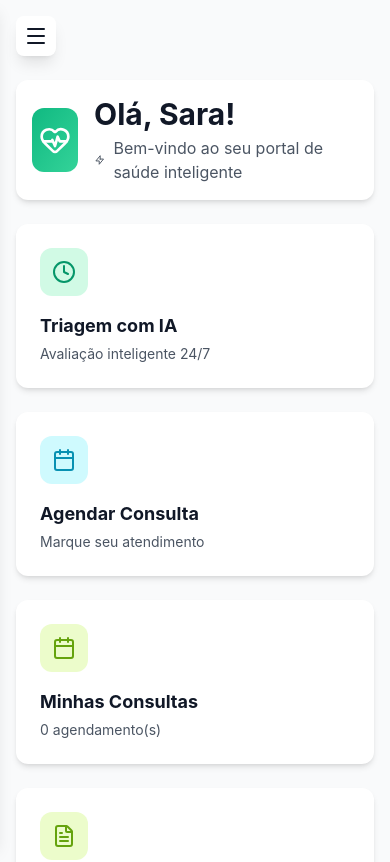
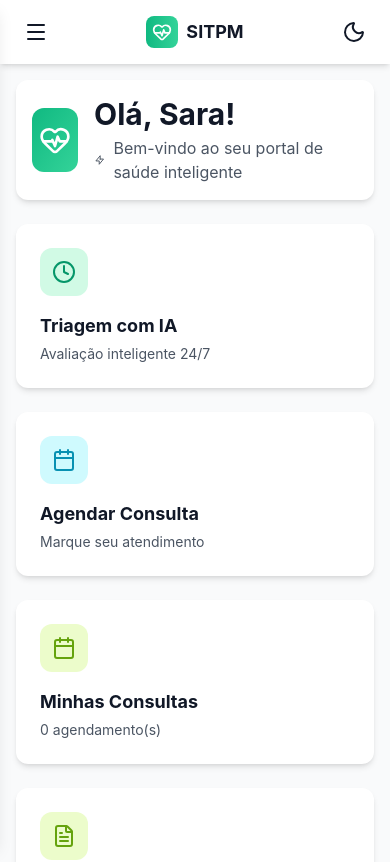
Before and after one commit to saracristinas/SIT-PM-UI, a React (Vite) app: page / in a window 390 px wide. Shown: the top 862 px of the page. Built offline with nearby package versions, Linux system fonts and the light colour scheme.

Commit message:
feat: adicionar cabeçalho responsivo com botão de menu e alternador de modo escuro

```diff
--- a/src/App.jsx
+++ b/src/App.jsx
@@ -1,5 +1,5 @@
 import React, { useState } from 'react'
-import { Check, Menu, X } from 'lucide-react'
+import { Check, Menu, X, Moon, HeartPulse } from 'lucide-react'
 import Sidebar from './components/Sidebar'
 import SITPMDashboard from './components/SITPMDashboard'
 import TriagemIA from './components/TriagemIA'
@@ -90,15 +90,34 @@ export default function App() {
 
   return (
     <div className={`min-h-screen ${darkMode ? 'bg-gray-900' : 'bg-gray-50'}`}>
-      {/* Mobile Menu Button */}
-      <button
-        onClick={() => setSidebarOpen(!sidebarOpen)}
-        className={`fixed top-4 left-4 z-50 p-2 rounded-lg lg:hidden ${
-          darkMode ? 'bg-gray-800 text-white' : 'bg-white text-gray-900'
-        } shadow-lg`}
-      >
-        {sidebarOpen ? <X className="w-6 h-6" /> : <Menu className="w-6 h-6" />}
-      </button>
+      {/* Top Header Mobile/Tablet */}
+      <div className={`fixed top-0 left-0 right-0 h-16 ${darkMode ? 'bg-gray-800' : 'bg-white'} shadow-md z-40 lg:hidden`}>
+        <div className="flex items-center justify-between h-full px-4">
+          {/* Menu Button */}
+          <button
+            onClick={() => setSidebarOpen(!sidebarOpen)}
+            className={`p-2 rounded-lg ${darkMode ? 'text-white' : 'text-gray-900'}`}
+          >
+            {sidebarOpen ? <X className="w-6 h-6" /> : <Menu className="w-6 h-6" />}
+          </button>
+
+          {/* Logo Center */}
+          <div className="flex items-center gap-2">
+            <div className="w-8 h-8 bg-gradient-to-r from-emerald-500 to-emerald-400 rounded-lg flex items-center justify-center">
+              <HeartPulse className="w-5 h-5 text-white" strokeWidth={2} />
+            </div>
+            <span className={`font-bold text-lg ${darkMode ? 'text-white' : 'text-gray-900'}`}>SITPM</span>
+          </div>
+
+          {/* Dark Mode Toggle */}
+          <button
+            onClick={() => setDarkMode(!darkMode)}
+            className={`p-2 rounded-lg ${darkMode ? 'text-white' : 'text-gray-900'}`}
+          >
+            <Moon className="w-6 h-6" />
+          </button>
+        </div>
+      </div>
 
       {/* Overlay para mobile */}
       {sidebarOpen && (
--- a/src/components/Sidebar.jsx
+++ b/src/components/Sidebar.jsx
@@ -65,10 +65,10 @@ export default function Sidebar({ darkMode, setDarkMode, currentPage, setCurrent
 
       {/* Bottom Section */}
       <div className={`px-6 pb-6 pt-6 space-y-3 border-t ${darkMode ? 'border-gray-700' : 'border-emerald-200'}`}>
-        {/* Modo Escuro */}
+        {/* Modo Escuro - Apenas Desktop */}
         <button
           onClick={() => setDarkMode(!darkMode)}
-          className={`w-full flex items-center justify-center gap-2 px-4 py-3 border-2 ${
+          className={`hidden lg:flex w-full items-center justify-center gap-2 px-4 py-3 border-2 ${
             darkMode
               ? 'border-gray-600 text-gray-300 hover:bg-gray-700'
               : 'border-emerald-500 text-emerald-700 hover:bg-emerald-50'
```
